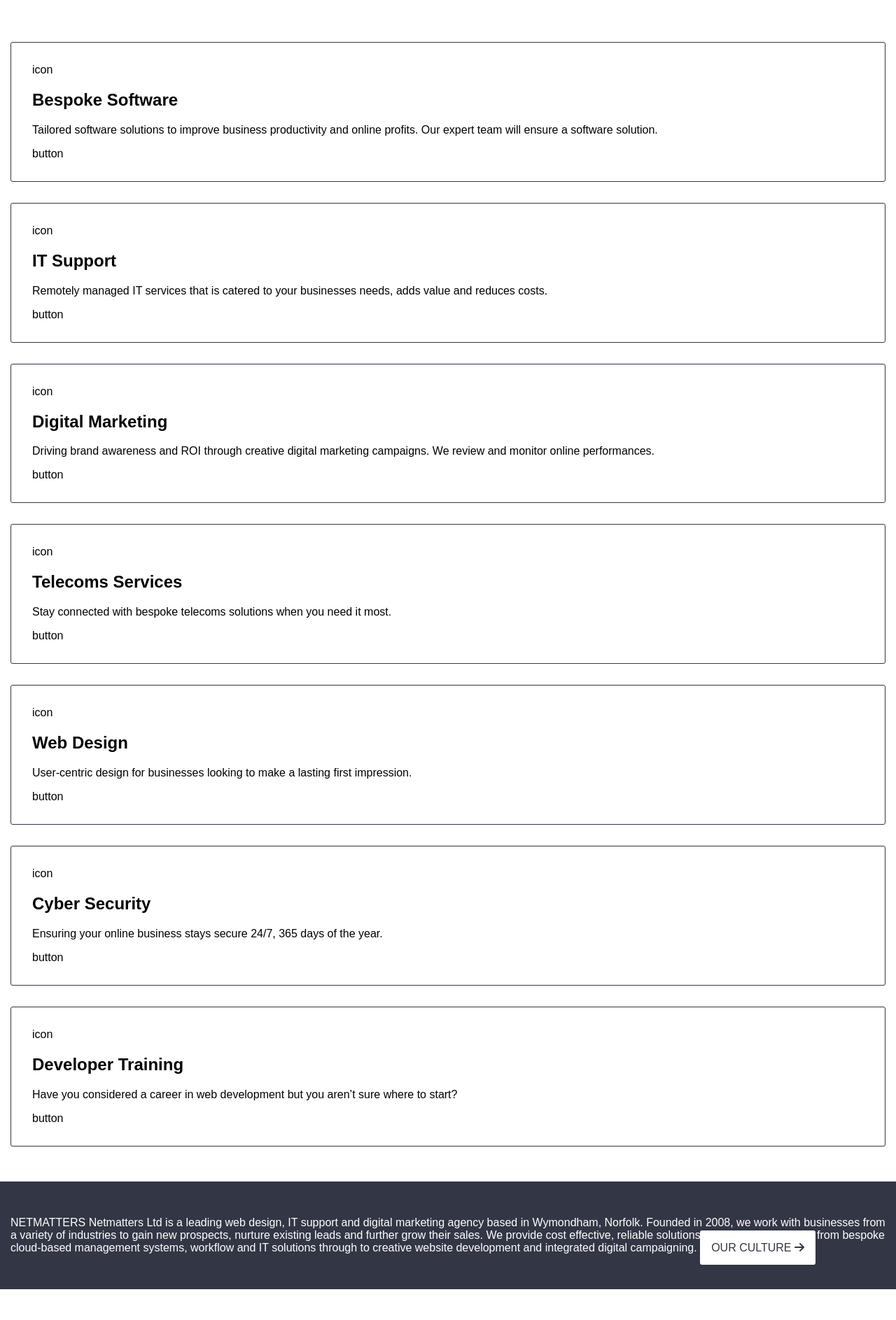
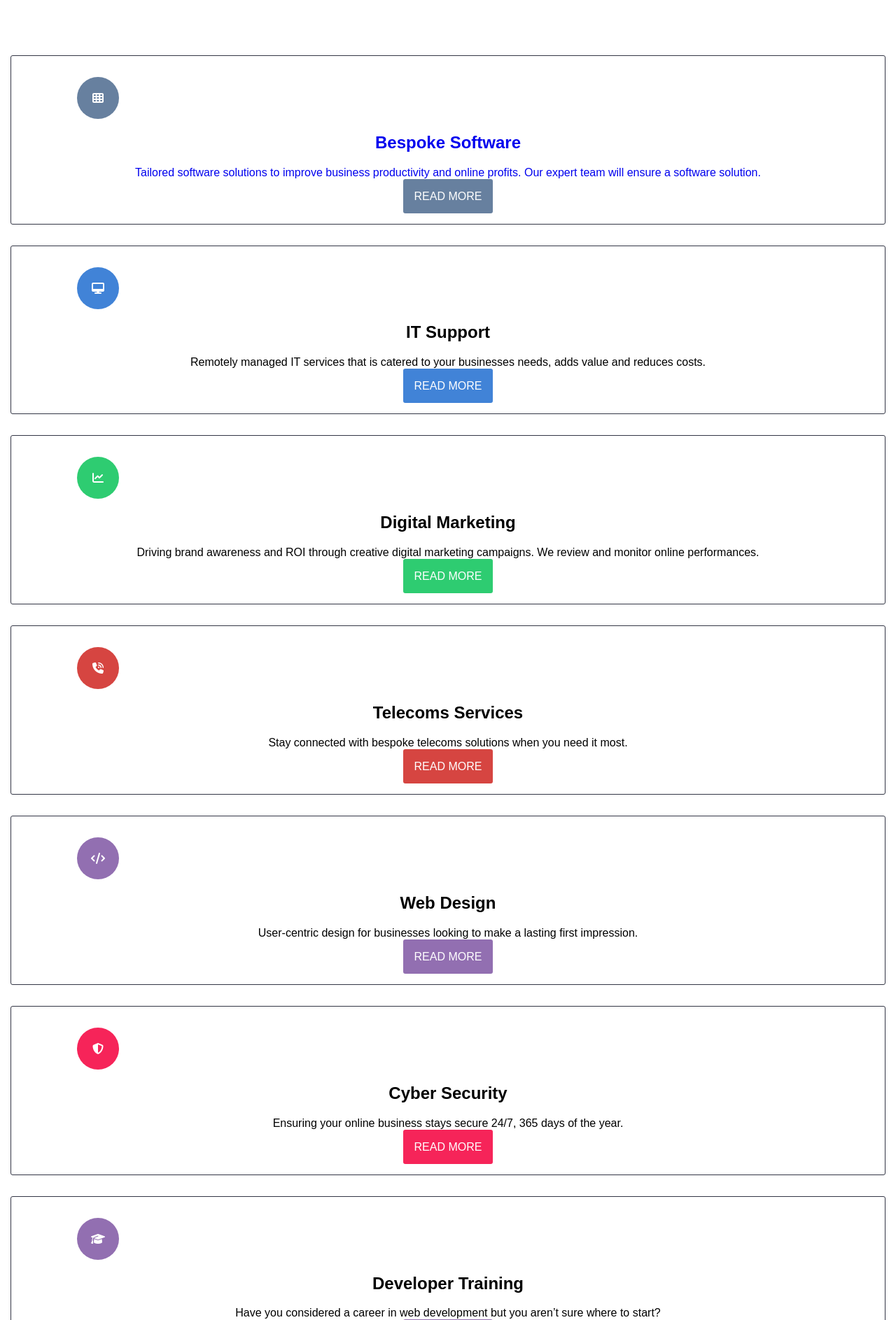
Before and after one commit to RemonJoL/html-css-reflection, a PHP site: page / in a window 1280 px wide. Shown: the part 785-2672 px from the top of the page at 70% size. Run offline with PHP 8.4, Linux system fonts and the light colour scheme; some libraries are stand-ins or nearby versions.

Commit message:
Service section update
- fixed the icons and alignment of the services cards
- streamlined code in above elements
- took out unnecessary bits of code throughout the entire CSS, mainly in the base components
- going to further fix the alignment issues in the services cards

```diff
--- a/css/style.css
+++ b/css/style.css
@@ -1,34 +1,20 @@
+a:visited {
+  color: inherit;
+}
+
 body {
   font-family: "poppins", sans-serif;
   max-width: 100vw;
   height: 100%;
-  display: -webkit-box;
-  display: -ms-flexbox;
-  display: flex;
-  -webkit-box-orient: horizontal;
-  -webkit-box-direction: normal;
-      -ms-flex-direction: row;
-          flex-direction: row;
-  -ms-flex-wrap: wrap;
-      flex-wrap: wrap;
-  -webkit-box-pack: start;
-      -ms-flex-pack: start;
-          justify-content: flex-start;
   margin: 0 0;
-  overflow-x: hidden;
 }
 
 header {
   font-size: 1.125rem;
-  display: -webkit-box;
-  display: -ms-flexbox;
-  display: flex;
-  -ms-flex-wrap: wrap;
-      flex-wrap: wrap;
+  color: white;
 }
 
 .header-container {
-  max-width: auto;
   display: -webkit-box;
   display: -ms-flexbox;
   display: flex;
@@ -48,7 +34,6 @@ header {
 }
 
 .main-nav {
-  max-width: auto;
   background-color: #333645;
   display: none;
 }
@@ -82,13 +67,13 @@ header {
 }
 
 .container {
-  max-width: 100vw;
-  overflow: hidden;
+  text-align: center;
+  -ms-flex-wrap: wrap;
+      flex-wrap: wrap;
 }
 
 .banner-img-container {
   height: 80vh;
-  overflow: hidden;
   background-image: url(https://www.netmatters.co.uk/assets/images/thumbnails/full_height_slideshow/home-57sJ.webp);
   background-size: cover;
   background-position: center;
@@ -98,8 +83,10 @@ header {
 #services {
   padding: 50px 15px;
 }
-
-.card {
+#services a {
+  text-decoration: none;
+}
+#services .card {
   border: 1px solid #333645;
   border-radius: 3px;
   margin-top: 30px;
@@ -115,21 +102,18 @@ header {
 #latest {
   padding: 50px 0;
 }
-
-.latest-card {
+#latest .latest-card {
   padding: 15px;
   margin-top: 30px;
 }
-
-.latest-header {
+#latest .latest-header {
   width: 100%;
   height: auto;
   -webkit-box-align: center;
       -ms-flex-align: center;
           align-items: center;
 }
-
-.latest-content {
+#latest .latest-content {
   border-right: 1px solid #333645;
   border-bottom: 1px solid #333645;
   border-left: 1px solid #333645;
@@ -148,7 +132,6 @@ header {
   color: white;
   padding: 47px 43px;
 }
-
 #contact a {
   text-decoration: none;
   color: white;
@@ -161,11 +144,11 @@ footer {
 .btn {
   text-decoration: none;
   padding: 1rem 1rem;
-  color: #fff;
+  color: white;
   border-radius: 3px;
 }
 
-.btn-marketing {
+.marketing {
   background-color: #2ecc71;
 }
 
@@ -181,7 +164,7 @@ footer {
   background: #ddd;
 }
 
-.btn-menu {
+.btn-dark-grey {
   background: #333645;
   display: -webkit-box;
   display: -ms-flexbox;
@@ -189,14 +172,29 @@ footer {
   margin-bottom: auto;
 }
 
+.software {
+  background: #67809F;
+}
+
+.itsupport {
+  background: #4183d7;
+}
+
+.telecoms {
+  background: #d64541;
+}
+
+.webdesign {
+  background: #926fb1;
+}
+
+.security {
+  background: #f62459;
+}
+
 .btn-culture {
   color: #333645;
   background-color: white;
-}
-
-.btn-subscribe {
-  color: white;
-  background: #333645;
 }
 
 .logo {
@@ -210,8 +208,22 @@ footer {
   max-width: 100%;
 }
 
-i {
-  -webkit-box-flex: 1;
-      -ms-flex-positive: 1;
-          flex-grow: 1;
+.icon {
+  width: 60px;
+  height: 60px;
+  display: -webkit-box;
+  display: -ms-flexbox;
+  display: flex;
+  margin: 0 64px 17px;
+  border-radius: 50%;
+  color: white;
 }
+
+.icon-serv {
+  margin: auto;
+}
+
+.phone-top {
+  background-color: transparent;
+  padding: 0;
+}
--- a/index.html
+++ b/index.html
@@ -14,8 +14,8 @@
 
       <header>
         <div class="header-container">
-        <a href="#"> <img class="logo" src="https://www.netmatters.co.uk/assets/images/f-logo.png" alt="Netmatters"></a> <i class="fas fa-phone-volume"></i>
-        <a class="btn btn-menu" type="button" href="#" name="menu"><i class="fas fa-bars"></i>menu</a>
+        <a href="#"> <img class="logo" src="https://www.netmatters.co.uk/assets/images/f-logo.png" alt="Netmatters"></a> <i class="fas fa-phone-volume phone-top"></i>
+        <a class="btn btn-dark-grey" type="button" href="#" name="menu"><i class="fas fa-bars"></i>menu</a>
         <form input="text" class="searchbar" action="index.html" method="post" placeholder="Search...">
           <fieldset class="main-search">
           <a class="btn btn-submit" type="button" href="#" name="contact"><i class="fas fa-search"></i></a>
@@ -141,7 +141,7 @@
                 <h3>Digital Marketing</h3>
                 <p>Generating you new business through<br>
                 results-driven marketing activities.</p>
-                <a class="btn btn-marketing" href="#" type="button" name="btn-marketing">SEE HOW WE CAN HELP YOU</a>
+                <a class="btn marketing" href="#" type="button" name="btn-marketing">SEE HOW WE CAN HELP YOU</a>
               </span>
             </div>
 
@@ -150,50 +150,67 @@
 
       <!-- Services -->
           <section id="services">
+              <div class="card software-card">
                 <div class="container">
-            <div class="card software-card">
-            icon
+                <a href="#" type="button" alt="Bespoke Software">
+                  <span class="icon software">
+                    <i class="fas fa-th icon-serv"></i>
+                  </span>
                   <h2>Bespoke Software</h2>
                   <p>Tailored software solutions to improve business productivity and online profits. Our expert team will ensure a software solution.</p>
-            button
+
+                  <span><a class="btn software" name="btn-software">READ MORE</a></span>
+                </a>
             </div>
+            </div>
+
             <div class="card it-card">
-            icon
+              <span class="icon itsupport">
+                <i class="fas fa-desktop icon-serv"></i>
+              </span>
               <h2>IT Support</h2>
               <p>Remotely managed IT services that is catered to your businesses needs, adds value and reduces costs.</p>
-            button
+              <a class="btn itsupport" href="#" name="btn-itsupport">READ MORE</a>
             </div>
-            <div class="card marketin-card">
-            icon
+            <div class="card marketing-card">
+              <span class="icon marketing">
+                <i class="fas fa-chart-line icon-serv"></i>
+              </span>
               <h2>Digital Marketing</h2>
               <p>Driving brand awareness and ROI through creative digital marketing campaigns. We review and monitor online performances.</p>
-            button
+              <a class="btn marketing" href="#" name="btn-marketing">READ MORE</a>
             </div>
             <div class="card telecoms-card">
-            icon
+              <span class="icon telecoms">
+                <i class="fas fa-phone-volume icon-serv"></i>
+              </span>
               <h2>Telecoms Services</h2>
               <p>Stay connected with bespoke telecoms solutions when you need it most.</p>
-            button
+              <a class="btn telecoms" href="#" name="btn-telecoms">READ MORE</a>
             </div>
             <div class="card webdesign-card">
-            icon
+              <span class="icon webdesign">
+                <i class="fas fa-code icon-serv"></i>
+              </span>
               <h2>Web Design</h2>
               <p>User-centric design for businesses looking to make a lasting first impression.</p>
-            button
+              <a class="btn webdesign" href="#" name="btn-webdesign">READ MORE</a>
             </div>
             <div class="card security-card">
-            icon
+              <span class="icon security">
+                <i class="fas fa-shield-alt icon-serv"></i>
+              </span>
               <h2>Cyber Security</h2>
               <p>Ensuring your online business stays secure 24/7, 365 days of the year.</p>
-            button
+              <a class="btn security" href="#" name="btn-security">READ MORE</a>
             </div>
             <div class="card training-card">
-            icon
+              <span class="icon webdesign">
+                <i class="fas fa-graduation-cap icon-serv"></i>
+              </span>
               <h2>Developer Training</h2>
               <p>Have you considered a career in web development but you aren’t sure where to start?</p>
-            button
-            </div>
-
+              <a class="btn webdesign" href="#" name="btn-training">READ MORE</a>
             </div>
 
           </section>
@@ -269,8 +286,8 @@
           Email Newsletter Sign-Up
           Your Name
           Your Email
-          Please tick this box if you wish to receive marketing information from us. Please see our Privacy Policy for more information on how we use your data.
-        <a class="btn btn-subscribe" href="#" type="button" name="btn-subscribe">SUBSCRIBE</a>
+          Please tick this box if you wish to receive marketing information from us. Please see our <a href="#" alt="Privacy Policy">Privacy Policy</a> for more information on how we use your data.
+        <a class="btn btn-dark-grey btn-signup" href="#" type="button" name="btn-subscribe">SUBSCRIBE</a>
         </section>
 
     <!-- /Sign up -->
--- a/scss/components/_buttons.scss
+++ b/scss/components/_buttons.scss
@@ -3,17 +3,17 @@
 .btn {
   text-decoration: none;
   padding: 1rem 1rem;
-  color: #fff;
+  color:white;
   border-radius: 3px;
 }
 
-.btn-marketing {
+.marketing {
   background-color: colours.$clr-marketing;
 
 }
 
 .btn-support {
-  background: #4183d7;
+  background: colours.$clr-itsupport;
 }
 
 .btn-contact {
@@ -23,22 +23,35 @@
 
 .btn-submit {
   background: colours.$light-grey;
-
 }
 
-.btn-menu {
+.btn-dark-grey {
   background: colours.$dark-grey;
   display: flex;
   margin-bottom: auto;
+}
+
+.software {
+  background: colours.$clr-software;
+}
+
+.itsupport {
+  background: colours.$clr-itsupport;
+}
+
+.telecoms {
+  background: colours.$clr-telecoms;
+}
+
+.webdesign {
+  background: colours.$clr-webdesign;
+}
+
+.security {
+  background: colours.$clr-security;
 }
 
 .btn-culture {
   color: colours.$dark-grey;
   background-color: white;
 }
-
-.btn-subscribe {
-  color: white;
-  background: colours.$dark-grey;
-
-}
--- a/scss/components/_icons.scss
+++ b/scss/components/_icons.scss
@@ -1,10 +1,47 @@
 @use "utility/colours";
 
 i {
-  flex-grow: 1;
+}
+
+.fa-bars {
 
 }
 
-.fas fa-bars {
+.icon {
+width: 60px;
+height: 60px;
+display: flex;
+margin: 0 64px 17px;
+  border-radius: 50%;
+  color:white;
+}
 
+.icon-serv {
+margin: auto;
 }
+
+.fa-th {
+}
+
+.fa-desktop {
+}
+
+.fa-chart-line {
+}
+
+.fa-phone-volume {
+}
+
+.fa-code {
+}
+
+.fa-shield-alt {
+}
+
+.fa-graduation-cap {
+}
+
+.phone-top {
+  background-color: transparent;
+  padding: 0;
+}
--- a/scss/main/_main.scss
+++ b/scss/main/_main.scss
@@ -1,29 +1,25 @@
 @use "utility/colours";
 
+
+
+a:visited {
+  color:inherit;
+}
 
 body {
   font-family: 'poppins', sans-serif;
     max-width: 100vw;
     height: 100%;
-    display: flex;
-    flex-direction: row;
-    flex-wrap: wrap;
-    justify-content: flex-start;
     margin: 0 0;
-    overflow-x: hidden;
 }
-
-
 
 header {
   font-size: 1.125rem;
-  display: flex;
-  flex-wrap: wrap;
+  color: white;
 }
 
 
 .header-container {
-  max-width: auto;
   display: flex;
   flex-direction: row;
   flex-wrap: wrap;
@@ -37,7 +33,6 @@ header {
 }
 
 .main-nav {
-  max-width: auto;
   background-color: colours.$dark-grey;
   display: none;
 }
@@ -76,13 +71,13 @@ main {
 }
 
 .container {
-  max-width: 100vw;
-  overflow: hidden;
+  text-align: center;
+  flex-wrap: wrap;
 }
+
 
 .banner-img-container {
   height: 80vh;
-  overflow: hidden;
   background-image: url(https://www.netmatters.co.uk/assets/images/thumbnails/full_height_slideshow/home-57sJ.webp);
   background-size: cover;
   background-position: center;
@@ -91,7 +86,8 @@ main {
 
 #services {
   padding: 50px 15px;
-
+  a {
+    text-decoration: none;
   }
 
   .card {
@@ -100,6 +96,7 @@ main {
     margin-top: 30px;
     padding: 30px;
 
+  }
 }
 
 #about {
@@ -110,25 +107,22 @@ main {
 
 #latest {
   padding: 50px 0;
-
-}
-
   .latest-card {
     padding: 15px;
     margin-top: 30px;
   }
-
   .latest-header {
     width: 100%;
     height: auto;
     align-items: center;
   }
-
   .latest-content {
     border-right: 1px solid colours.$dark-grey;
     border-bottom: 1px solid colours.$dark-grey;
     border-left: 1px solid colours.$dark-grey;
     padding: 30px;
+  }
+
 }
 
 #signup {
@@ -141,12 +135,10 @@ main {
   flex-wrap: wrap;
   color: white;
   padding: 47px 43px;
-
-}
-
-#contact a {
+  a {
     text-decoration: none;
     color: white;
+  }
 
 }
 
--- a/scss/utility/_colours.scss
+++ b/scss/utility/_colours.scss
@@ -3,5 +3,10 @@ $med-grey: #666;
 $light-grey: #ddd;
 $btn-grey:#999aa2;
 
+//colours
+$clr-software: #67809F;
+$clr-itsupport: #4183d7;
 $clr-marketing: #2ecc71;
-//colours
+$clr-telecoms: #d64541;
+$clr-webdesign: #926fb1;
+$clr-security: #f62459;
```
Lines whose indentation alone changed are shown as unchanged.
